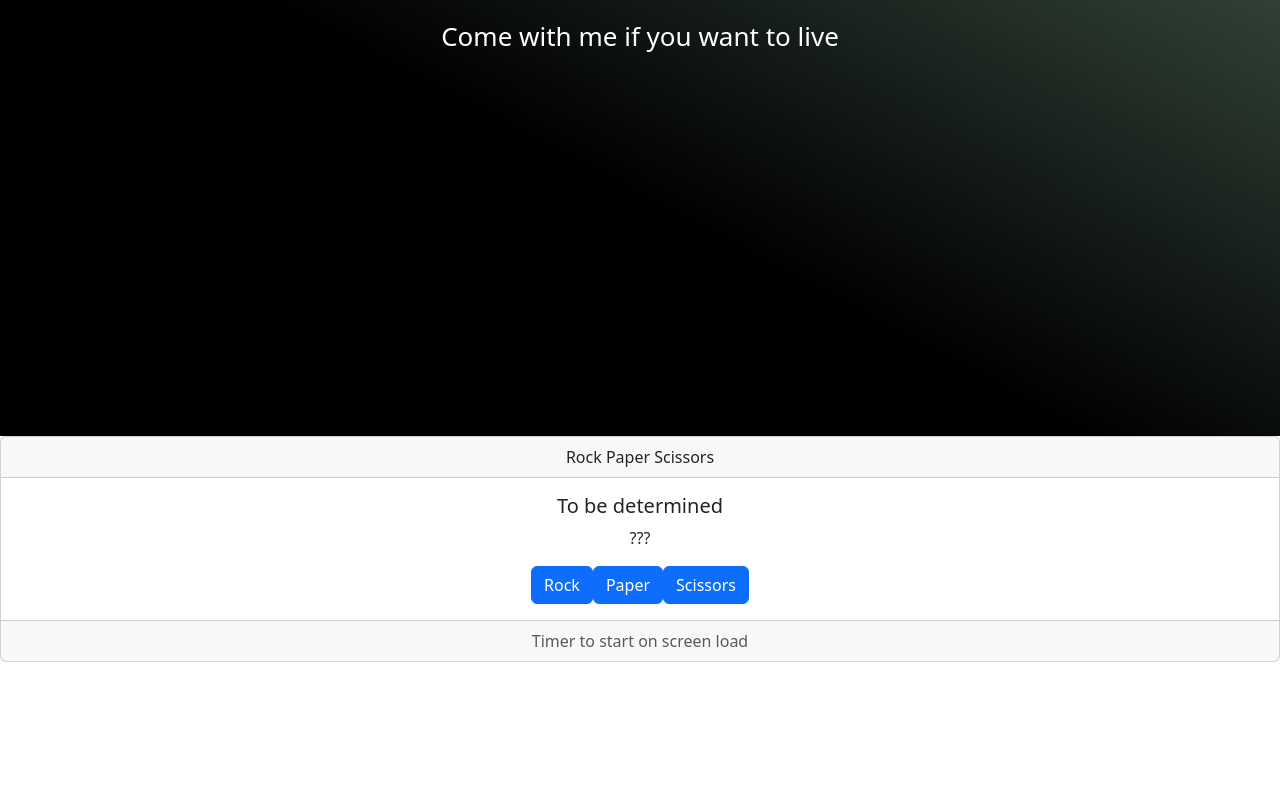
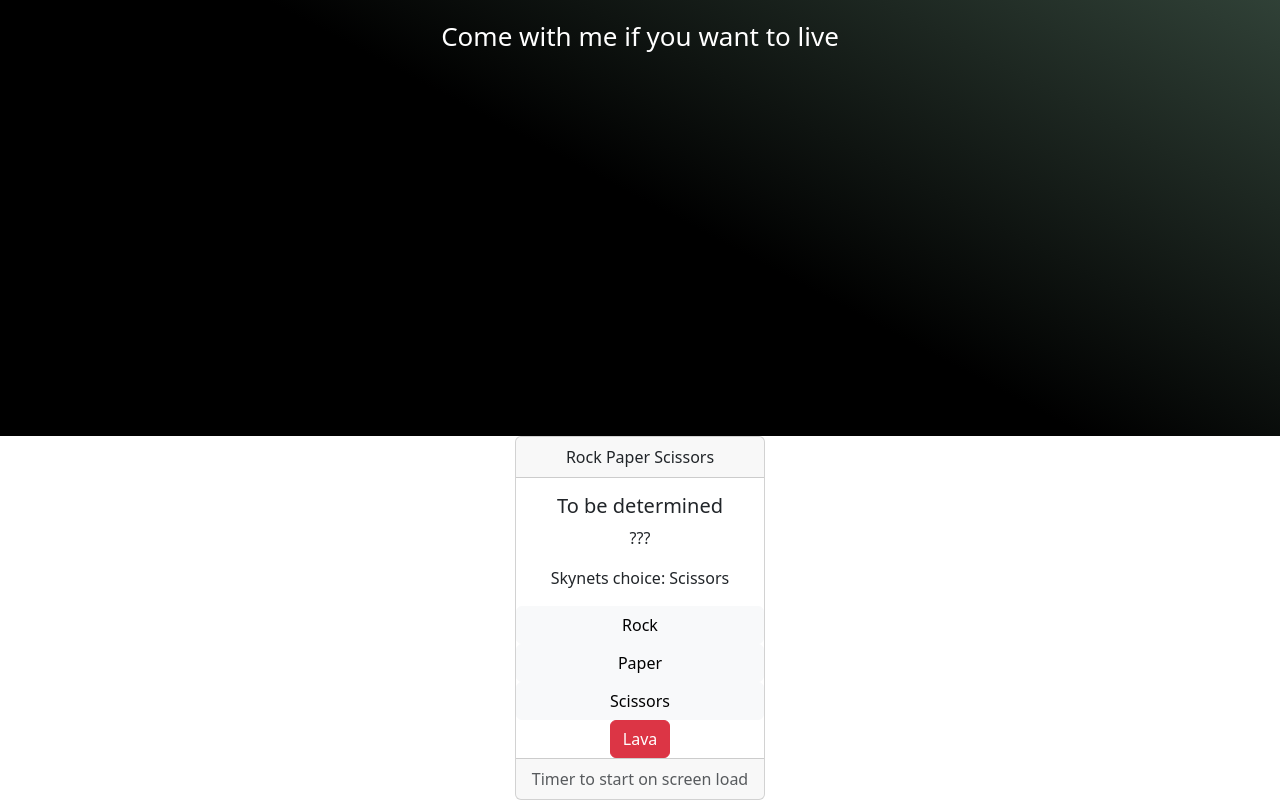
Before and after one commit to Csolly89/RockpaperScissors, a React (Create React App) app: page / in a window 1280 px wide. Shown: the part 364-1164 px from the top of the page. Before the commit the page ends 1026 px from the top, so only its background shows below. Built offline with nearby package versions, Linux system fonts and the light colour scheme.

Commit message:
added logic, need to return value of skynet choice

```diff
--- a/src/App.css
+++ b/src/App.css
@@ -14,3 +14,11 @@
   font-size: calc(10px + 2vmin);
   color: white;
 }
+
+.main{
+  display:flex;
+  justify-content: center;
+  align-items: center;
+  min-width: 35vw;
+
+}
--- a/src/Components/Buttons/Lava.js
+++ b/src/Components/Buttons/Lava.js
@@ -1,4 +1,6 @@
 import Button from "react-bootstrap/Button";
+
+//  idea for event.. if winner = skynet ( push to []), if mankind (erase []) if [].length = 2 pop up
 
 function Lava() {
 	return (
--- /dev/null
+++ b/src/Components/Judgement.js
@@ -0,0 +1,15 @@
+function Judgement(choice, skynet) {
+	if (choice === skynet) {
+		return "draw";
+	} else if (
+		(choice === "rock" && skynet === "scissors") ||
+		(choice === "paper" && skynet === "rock") ||
+		(choice === "scissors" && skynet === "paper")
+	) {
+		return "you";
+	} else {
+		return "skynet";
+	}
+}
+
+export default Judgement;
--- a/src/Components/MainCard.js
+++ b/src/Components/MainCard.js
@@ -1,23 +1,53 @@
+// style and hook imports
+import "../App.css";
+import { useState, useEffect } from "react";
 import Button from "react-bootstrap/Button";
 import Card from "react-bootstrap/Card";
+// local imports
+import Lava from "./Buttons/Lava";
+import Skynet from "./Skynet";
+import Judgement from "./Judgement";
 
 function Main() {
+	const [choice, setChoice] = useState("");
+	const [skynet, setSkynet] = useState("");
+	const [winner, setWinner] = useState("");
+	// console.log(choice);
+
+	useEffect(() => {
+		const skynetChoice = { Skynet };
+		setSkynet(skynetChoice);
+		console.log(skynetChoice);
+		const result = <Judgement choice={choice} skynet={skynet} />;
+		setWinner(result);
+	}, [choice]);
+
 	return (
-		<>
+		<div className="main">
 			<Card className="text-center">
 				<Card.Header>Rock Paper Scissors</Card.Header>
 				<Card.Body>
 					<Card.Title>To be determined</Card.Title>
 					<Card.Text>???</Card.Text>
-					<Button variant="primary">Rock</Button>
-					<Button variant="primary">Paper</Button>
-					<Button variant="primary">Scissors</Button>
 				</Card.Body>
+				<p>
+					Skynets choice: <Skynet />
+				</p>
+				<Button onClick={(e) => setChoice("Rock")} variant="light">
+					Rock
+				</Button>
+				<Button onClick={(e) => setChoice("Paper")} variant="light">
+					Paper
+				</Button>
+				<Button onClick={(e) => setChoice("Scissors")} variant="light">
+					Scissors
+				</Button>
+				<Lava />
 				<Card.Footer className="text-muted">
 					Timer to start on screen load
 				</Card.Footer>
 			</Card>
-		</>
+		</div>
 	);
 }
 
--- /dev/null
+++ b/src/Components/Skynet.js
@@ -0,0 +1,12 @@
+function Skynet() {
+	const randNum = Math.floor(Math.random() * 3);
+	if (randNum === 0) {
+		return "Rock";
+	} else if (randNum === 1) {
+		return "Paper";
+	} else {
+		return "Scissors";
+	}
+}
+
+export default Skynet;
```
Also changed, not shown: src/Components/Buttons/Paper.js (deleted, +0 -11 lines), src/Components/Buttons/Rock.js (deleted, +0 -11 lines), src/Components/Buttons/Scissors.js (deleted, +0 -11 lines), public/robots.txt (deleted), 1 other file (tests, documents, lock files or other folders).
